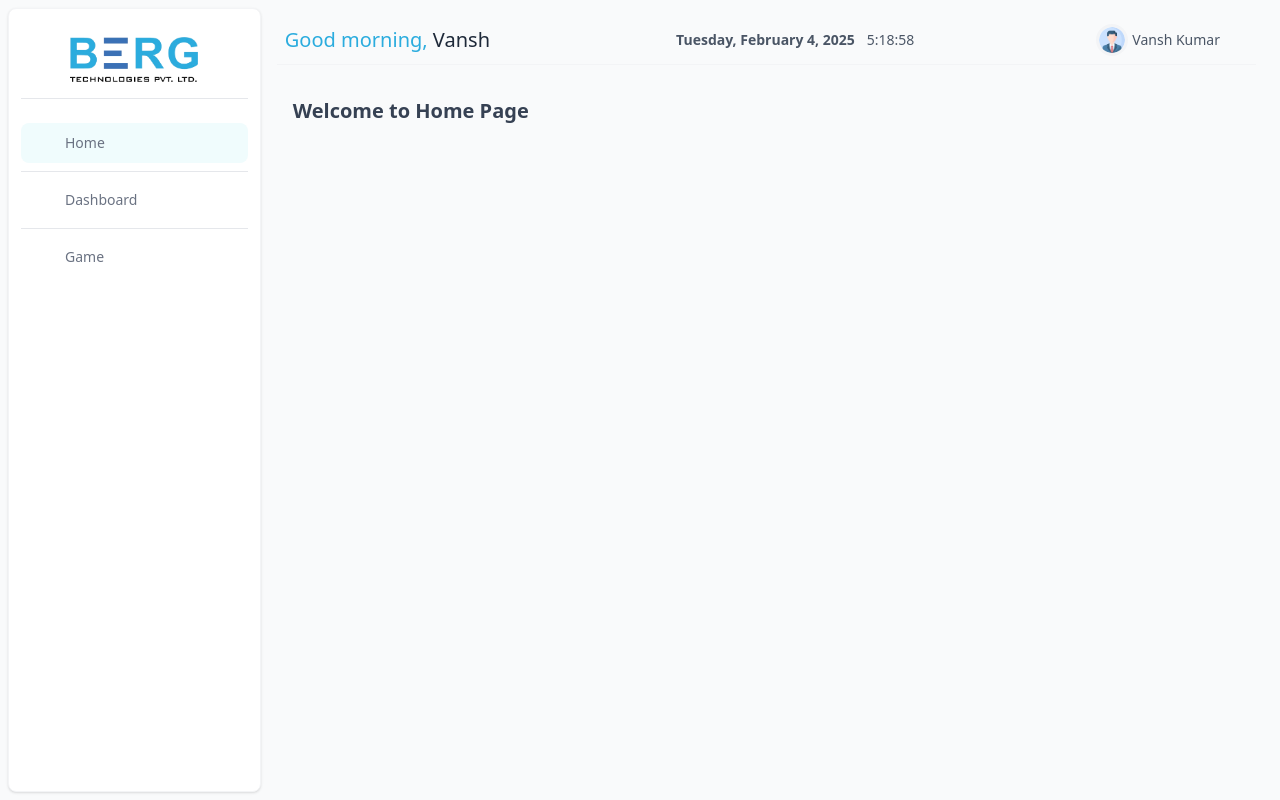
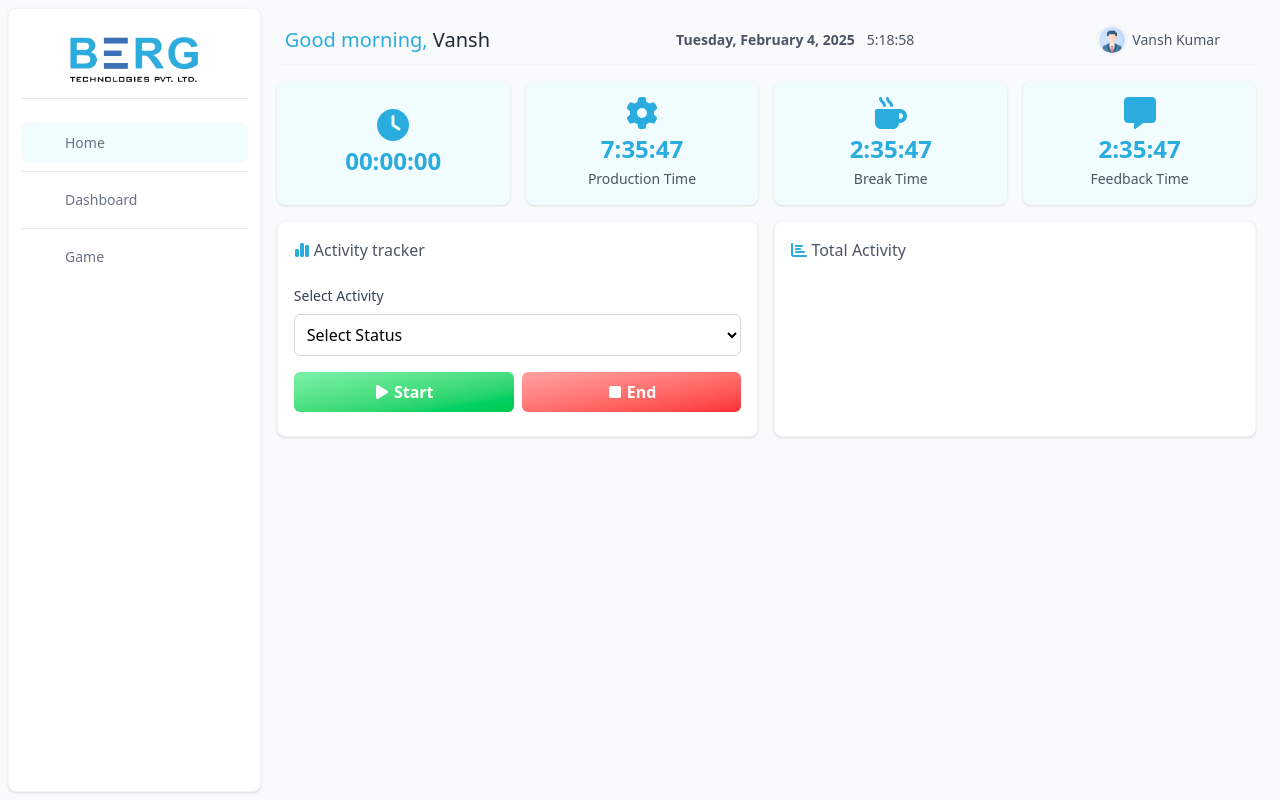
Before and after one commit to ALU-akash/Anvesana, a React (Vite) app in the folder frontend/: page /home in a window 1280 px wide. Built offline with nearby package versions, Linux system fonts and the light colour scheme; some icons are missing.

Commit message:
Home Page Layout Done [80%]

```diff
--- a/frontend/src/pages/HomePage.jsx
+++ b/frontend/src/pages/HomePage.jsx
@@ -1,7 +1,22 @@
+import React, { useState, useRef } from "react";
 import Sidebar from "../components/Sidebar";
 import Navbar from "../components/Navbar";
+import {
+  FaBriefcase,
+  FaChartBar,
+  FaChartSimple,
+  FaClock,
+  FaGear,
+  FaMessage,
+  FaMugHot,
+  FaPlay,
+  FaStop,
+  FaUpwork,
+} from "react-icons/fa6";
+import { FcStart } from "react-icons/fc";
 
 export default function HomePage() {
+  const [process, setActivity] = useState("");
   return (
     <div className="h-screen grid grid-cols-5 bg-gray-50 p-2">
       {/* Sidebar */}
@@ -10,9 +25,80 @@ export default function HomePage() {
       {/* Main Content */}
       <main className="col-span-4 flex flex-col gap-4 h-full py-2 px-4">
         <Navbar />
-        <div className="p-4">
-          {/* Add your main content here */}
-          <h1 className="text-xl font-semibold text-gray-700">Welcome to Home Page</h1>
+
+        <div className="grid grid-cols-4 items-center justify-center gap-4">
+          <div className="bg-[#F0FCFD] text-[#2BACDE]  p-4 flex flex-col gap-1 w-full h-full justify-center items-center mx-auto rounded-lg shadow-sm">
+            <FaClock size={32} className="" />
+            <span className="text-2xl font-semibold">00:00:00</span>
+          </div>
+          <div className="bg-[#F0FCFD] text-[#2BACDE]  p-4 flex flex-col gap-1 w-full h-full justify-center items-center mx-auto rounded-lg shadow-sm">
+            <FaGear size={32} className="" />
+            <span className="text-2xl font-semibold">7:35:47</span>
+            <span className="text-sm text-gray-600">Production Time</span>
+          </div>
+          <div className="bg-[#F0FCFD] text-[#2BACDE]  p-4 flex flex-col gap-1 w-full h-full justify-center items-center mx-auto rounded-lg shadow-sm">
+            <FaMugHot size={32} className="" />
+            <span className="text-2xl font-semibold">2:35:47</span>
+            <span className="text-sm text-gray-600">Break Time</span>
+          </div>
+          <div className="bg-[#F0FCFD] text-[#2BACDE]  p-4 flex flex-col gap-1 w-full h-full justify-center items-center mx-auto rounded-lg shadow-sm">
+            <FaMessage size={32} className="" />
+            <span className="text-2xl font-semibold">2:35:47</span>
+            <span className="text-sm text-gray-600">Feedback Time</span>
+          </div>
+        </div>
+        <div className="grid grid-cols-2 gap-4">
+          <div className=" bg-white border border-gray-100 rounded-lg shadow-sm p-4 flex flex-col gap-4">
+            <h5 className="flex items-center gap-1 font-medium text-gray-600">
+              <FaChartSimple className="text-[#2BACDE]" />
+              Activity tracker
+            </h5>
+            <div className="flex flex-col gap-4 py-2">
+              <div className="space-y-2">
+                <label className="block text-sm font-medium text-gray-700">
+                  Select Activity
+                </label>
+                <select
+                  className="block w-full p-2 border border-gray-300 rounded-md"
+                  value={process}
+                  onChange={(e) => setProcess(e.target.value)}
+                >
+                  <option value="" disabled>
+                    Select Status
+                  </option>
+                  <option value="Production">Production</option>
+                  <option value="Break">Tea Break</option>
+                  <option value="Break">Lunch Break</option>
+                  <option value="Break">Bio Break</option>
+                  <option value="Production">Team Meeting</option>
+                  <option value="Feedback">Feedback</option>
+                </select>
+              </div>
+              <div className="grid grid-cols-2 gap-2">
+                <button
+                  className="p-2 flex justify-center items-center gap-1 bg-gradient-to-br hover:bg-gradient-to-tr from-green-300 to-green-500 transition-all duration-150 rounded-md text-white font-semibold cursor-pointer"
+                  type="button"
+                >
+                  <FaPlay />
+                  Start
+                </button>
+                <button
+                  className="p-2 flex justify-center items-center gap-1 bg-gradient-to-br hover:bg-gradient-to-tr from-red-300 to-red-500 transition-all duration-150 rounded-md text-white font-semibold cursor-pointer"
+                  type="button"
+                >
+                  <FaStop />
+                  End
+                </button>
+              </div>
+            </div>
+          </div>
+          <div className=" bg-white border border-gray-100 rounded-lg shadow-sm p-4 flex flex-col gap-4">
+            <h5 className="flex items-center gap-1 font-medium text-gray-600">
+              <FaChartBar className="text-[#2BACDE]" />
+              Total Activity
+            </h5>
+            <div className="flex flex-col gap-4 py-2"></div>
+          </div>
         </div>
       </main>
     </div>
```
